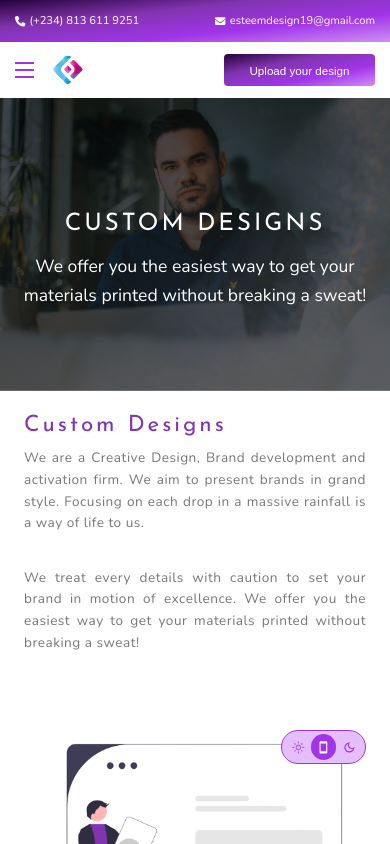
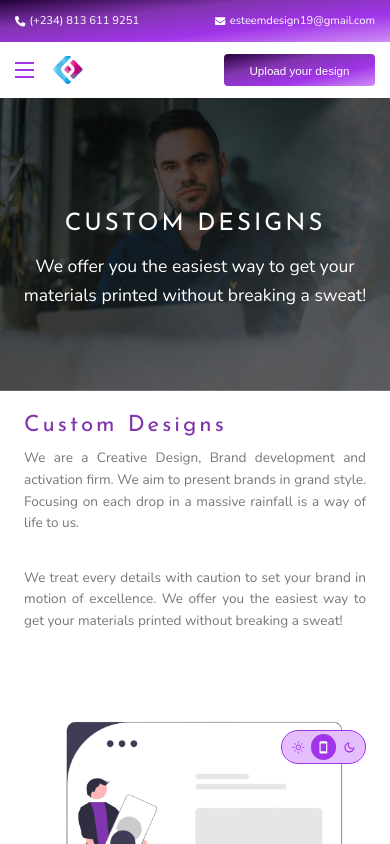
Before and after one commit to esteemayo/next-idesignx, a Next.js app: page /designs in a window 390 px wide. Shown: the top 844 px of the page. Built offline with nearby package versions, Linux system fonts and the light colour scheme.

Commit message:
feat: add media query

```diff
--- a/src/components/Mission.tsx
+++ b/src/components/Mission.tsx
@@ -147,6 +147,7 @@ const Text = styled.p`
 
   @media only screen and (max-width: 50em) {
     font-size: 1.8rem;
+    letter-spacing: 0px;
   }
 
   @media only screen and (max-width: 43.75em) {
@@ -167,7 +168,6 @@ const Text = styled.p`
   }
 
   @media only screen and (max-width: 21.5em) {
-    letter-spacing: 0px;
     margin-top: 4rem;
   }
 
@@ -202,6 +202,7 @@ const Paragraph = styled.p`
 
   @media only screen and (max-width: 50em) {
     font-size: 1.8rem;
+    letter-spacing: 0px;
   }
 
   @media only screen and (max-width: 43.75em) {
@@ -219,7 +220,6 @@ const Paragraph = styled.p`
   }
 
   @media only screen and (max-width: 21.5em) {
-    letter-spacing: 0px;
     margin-top: 5rem;
   }
 
```
